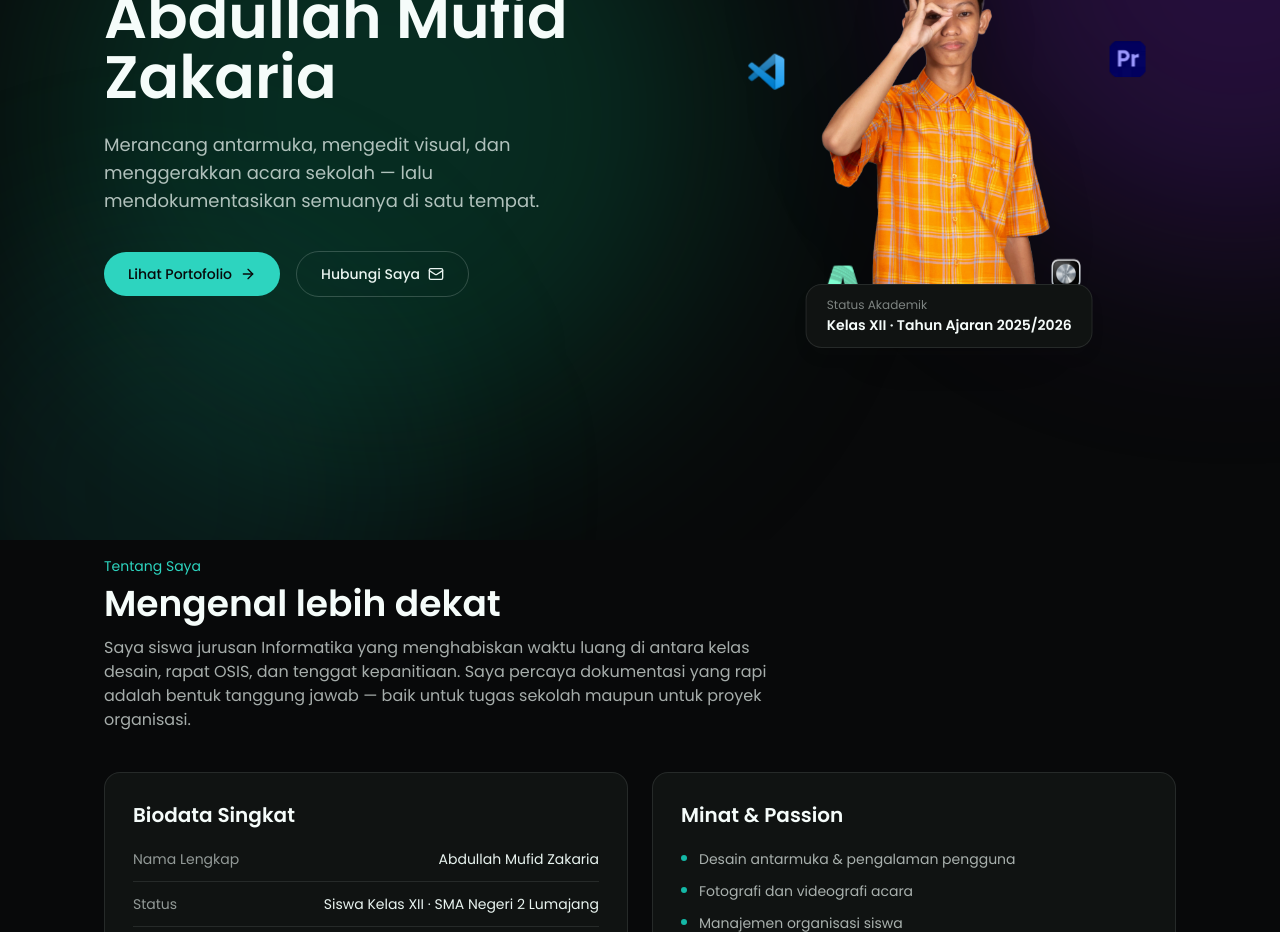
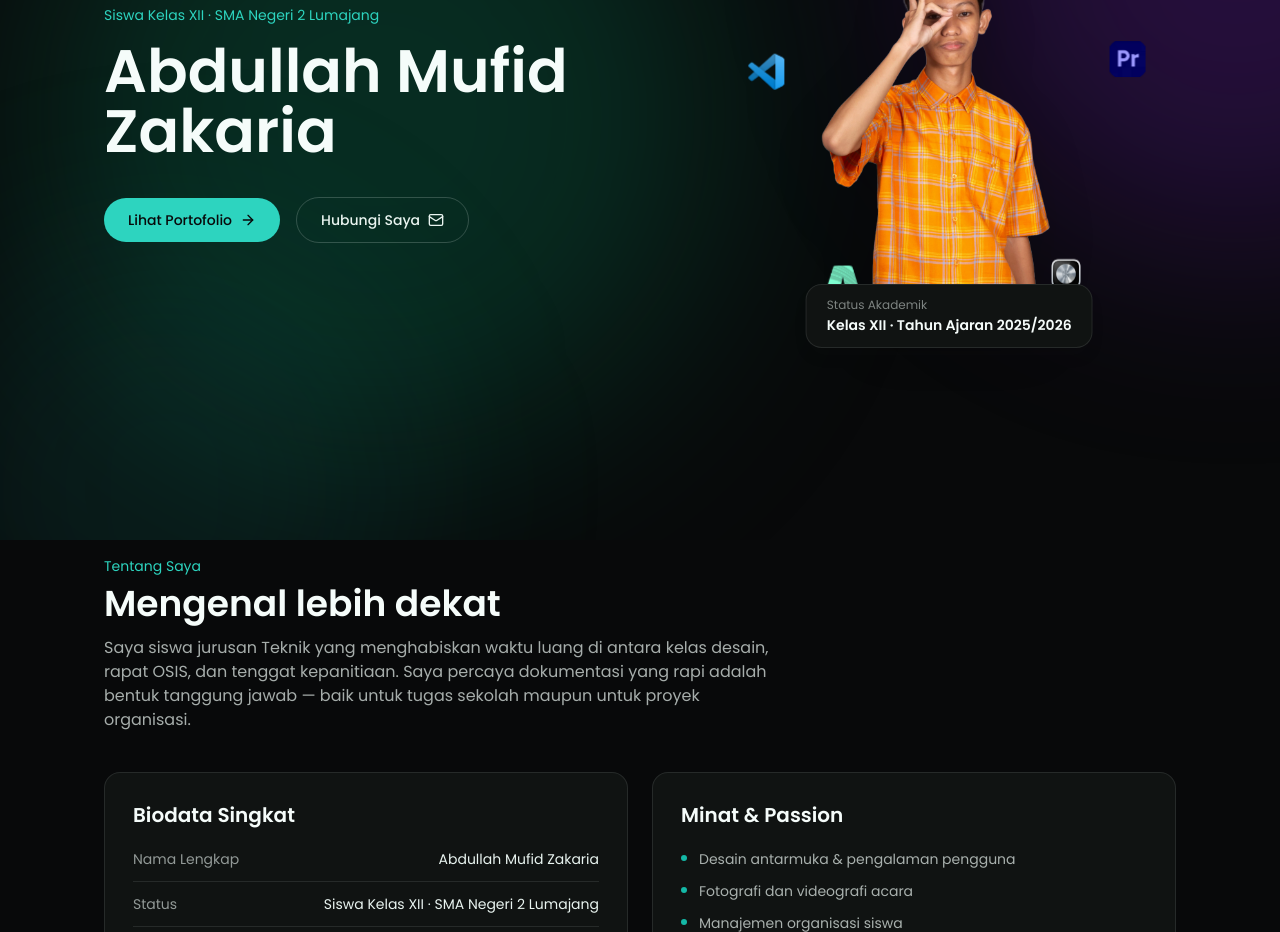
Before and after one commit to uuppiitt/portofolio-akademik-smada, a Next.js app: page / in a window 1280 px wide. Shown: the part 260-1192 px from the top of the page. Built offline with nearby package versions, Linux system fonts and the light colour scheme.

Commit message:
Update profile.ts

```diff
--- a/src/data/profile.ts
+++ b/src/data/profile.ts
@@ -4,11 +4,11 @@ export const profile = {
   name: "Abdullah Mufid Zakaria",
   status: "Siswa Kelas XII · SMA Negeri 2 Lumajang",
   tagline:
-    "Merancang antarmuka, mengedit visual, dan menggerakkan acara sekolah — lalu mendokumentasikan semuanya di satu tempat.",
+    "",
   location: "Lumajang, Jawa Timur",
   photoUrl: "/images/profile.webp",
   about:
-    "Saya siswa jurusan Informatika yang menghabiskan waktu luang di antara kelas desain, rapat OSIS, dan tenggat kepanitiaan. Saya percaya dokumentasi yang rapi adalah bentuk tanggung jawab — baik untuk tugas sekolah maupun untuk proyek organisasi.",
+    "Saya siswa jurusan Teknik yang menghabiskan waktu luang di antara kelas desain, rapat OSIS, dan tenggat kepanitiaan. Saya percaya dokumentasi yang rapi adalah bentuk tanggung jawab — baik untuk tugas sekolah maupun untuk proyek organisasi.",
   interests: [
     "Desain antarmuka & pengalaman pengguna",
     "Fotografi dan videografi acara",
```
